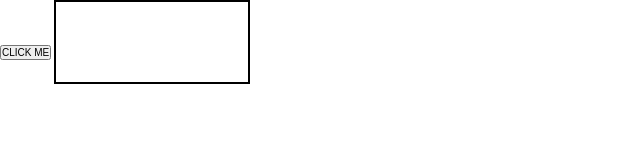
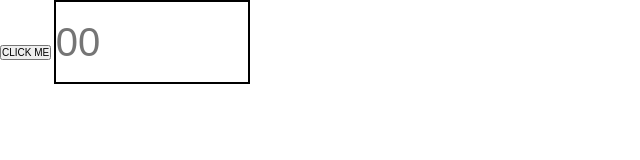
Before and after one commit to Matthew-Tilley/POWERBALL, a plain HTML site: page index.html in a window 1280 px wide. Both pictures are taken after a click on the button "CLICK ME". Shown: the full height of the page, 0-640 px from the left. Drawn offline with Linux system fonts and the light colour scheme.

Commit message:
Added placeholder to <input> element.

```diff
--- a/index.html
+++ b/index.html
@@ -16,8 +16,9 @@
 			CLICK ME
 		</button>
 
-		<input 	id = 	"PBN01"
-				type = 	"text">
+		<input 	id = 			"PBN01"
+				type = 			"text"
+				placeholder = 	"00">
 
 
 
--- a/primary.js
+++ b/primary.js
@@ -2,6 +2,6 @@ $(document).ready(function()
 {
 	$("#BTN01").on("click", function()
 	{
-		$("output").html("442");
+		$("#PBN01").html("442");
 	});
 });
```
